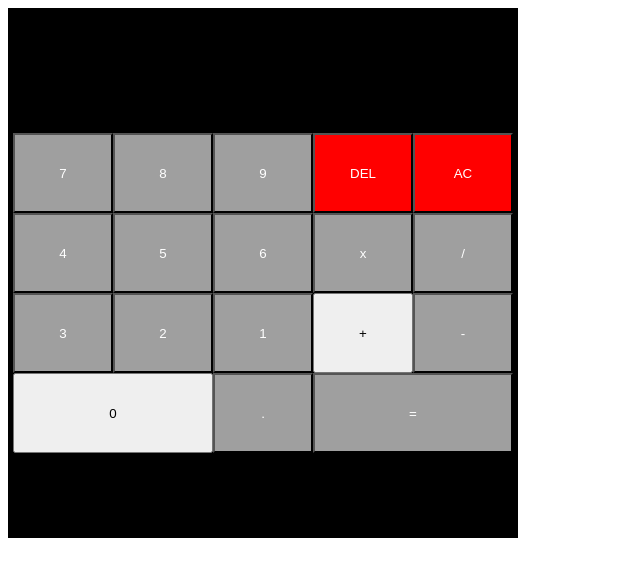
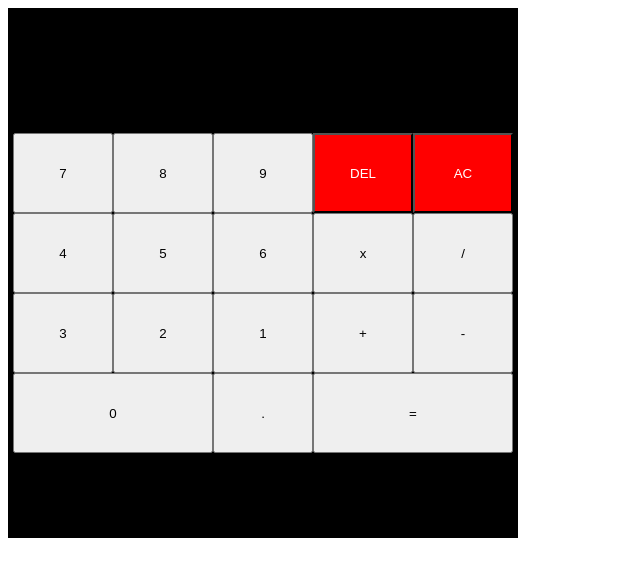
Before and after one commit to Asartea/odin-calculator, a plain HTML site: page index.html in a window 1280 px wide. Shown: the whole page, without its empty margins (0-640 px from the left). Drawn offline with Linux system fonts and the light colour scheme.

Commit message:
forgot to commit one file

```diff
--- a/styles.css
+++ b/styles.css
@@ -12,11 +12,10 @@
 #equals, #zero {
     grid-column: span 2;
 }
-.button-normal {
-    color:white;
-    background-color: rgb(159, 159, 159);
-}
 .button-red {
     background-color: red;
     color:white;
 }
+.primary-display, .secondary-display {
+    color:white
+}
```
